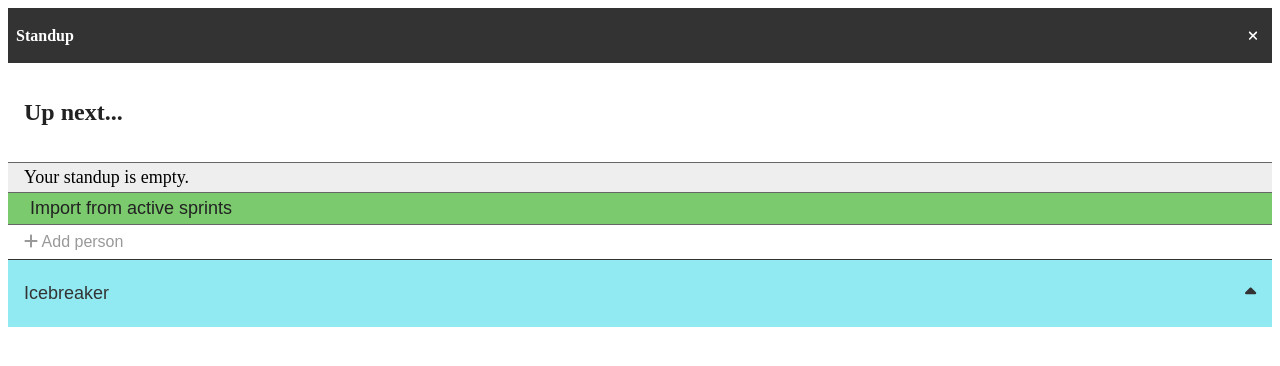
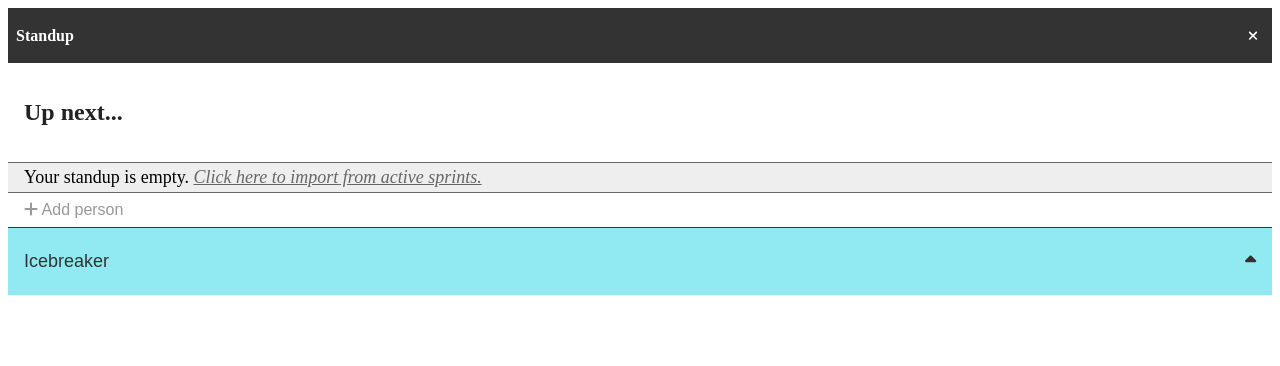
Before and after one commit to rocketmo/standup, a React app: page / in a window 1280 px wide. Shown: the top 366 px of the page. Built offline with nearby package versions, Linux system fonts and the light colour scheme; the HTML template or start-up script is replaced by a standard one.

Commit message:
Small style change

```diff
--- a/src/components/persons-list/index.scss
+++ b/src/components/persons-list/index.scss
@@ -78,8 +78,9 @@
       }
     }
 
-    &.import-from-active-sprints {
-      background-color: #7bca6e;
+    a.import-from-active-sprints {
+      color: #666;
+      font-style: italic;
     }
 
     button {
--- a/src/components/persons-list/index.tsx
+++ b/src/components/persons-list/index.tsx
@@ -323,16 +323,18 @@ export default function PersonsList(props: PersonsListProps) {
       showMore.click();
     };
 
-    const msgListItem = <li>Your standup is empty.</li>;
-    const importFromActiveSprintItem = (
-      <li className="import-from-active-sprints">
-        <div>
-          <button onClick={onImportClick}>Import from active sprints</button>
-        </div>
+    const msgListItem = (
+      <li>
+        <span>
+          Your standup is empty.&nbsp;
+          <a className="import-from-active-sprints" href="javascript:void" onClick={onImportClick}>
+            Click here to import from active sprints.
+          </a>
+        </span>
       </li>
     );
 
-    return [msgListItem, importFromActiveSprintItem];
+    return [msgListItem];
   };
 
   const getTopActionsBar = () => {
```
Also changed, not shown: .eslintrc.js.
